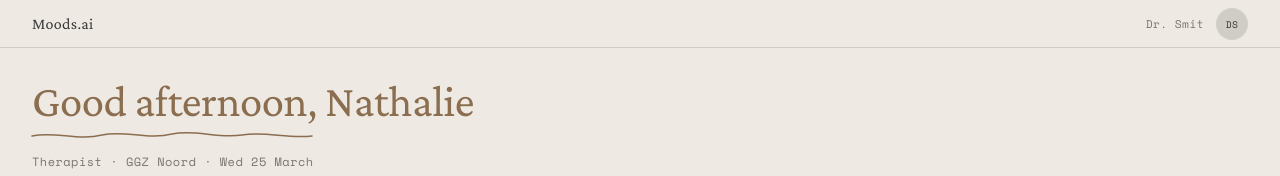
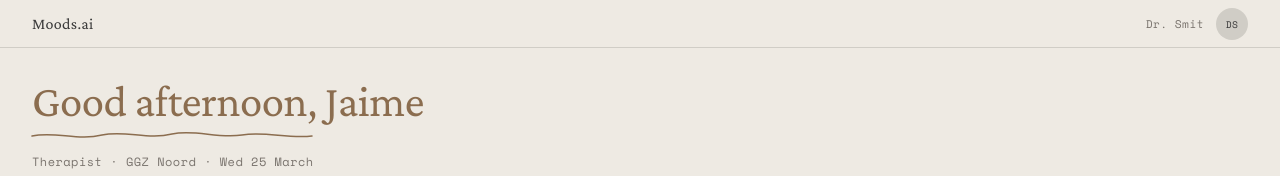
Before and after one commit to stmoerman/moodsai-vibe-design, a Next.js app: page /dashboard-example in a window 1280 px wide. Shown: the top 176 px of the page. Built offline with nearby package versions, Linux system fonts and the light colour scheme.

Commit message:
fix: change name from Nathalie to Jaime

```diff
--- a/app/dashboard-example/page.tsx
+++ b/app/dashboard-example/page.tsx
@@ -109,7 +109,7 @@ export default function DashboardExample() {
         <div className={`${s.bootScreen} ${bootPhase === 'fading' ? s.bootFading : ''}`}>
           <div className={s.bootContent}>
             <h1 className={s.bootGreeting}>
-              {now ? `${getGreeting(now.getHours())}, Nathalie` : 'Good morning, Nathalie'}
+              {now ? `${getGreeting(now.getHours())}, Jaime` : 'Good morning, Jaime'}
             </h1>
             <svg
               className={s.bootUnderline}
@@ -138,7 +138,7 @@ export default function DashboardExample() {
 
       {/* Welcome */}
       <div className={s.welcomeHero}>
-        <h1 className={s.greeting}>{greeting}, Nathalie</h1>
+        <h1 className={s.greeting}>{greeting}, Jaime</h1>
         <svg className={s.greetingUnderline} width="280" height="12" viewBox="0 0 280 12" aria-hidden="true">
           <path
             d="M0,6 C23,1 46,11 70,5 C93,0 116,10 140,4 C163,-1 186,9 210,5 C233,1 256,9 280,6"
```
